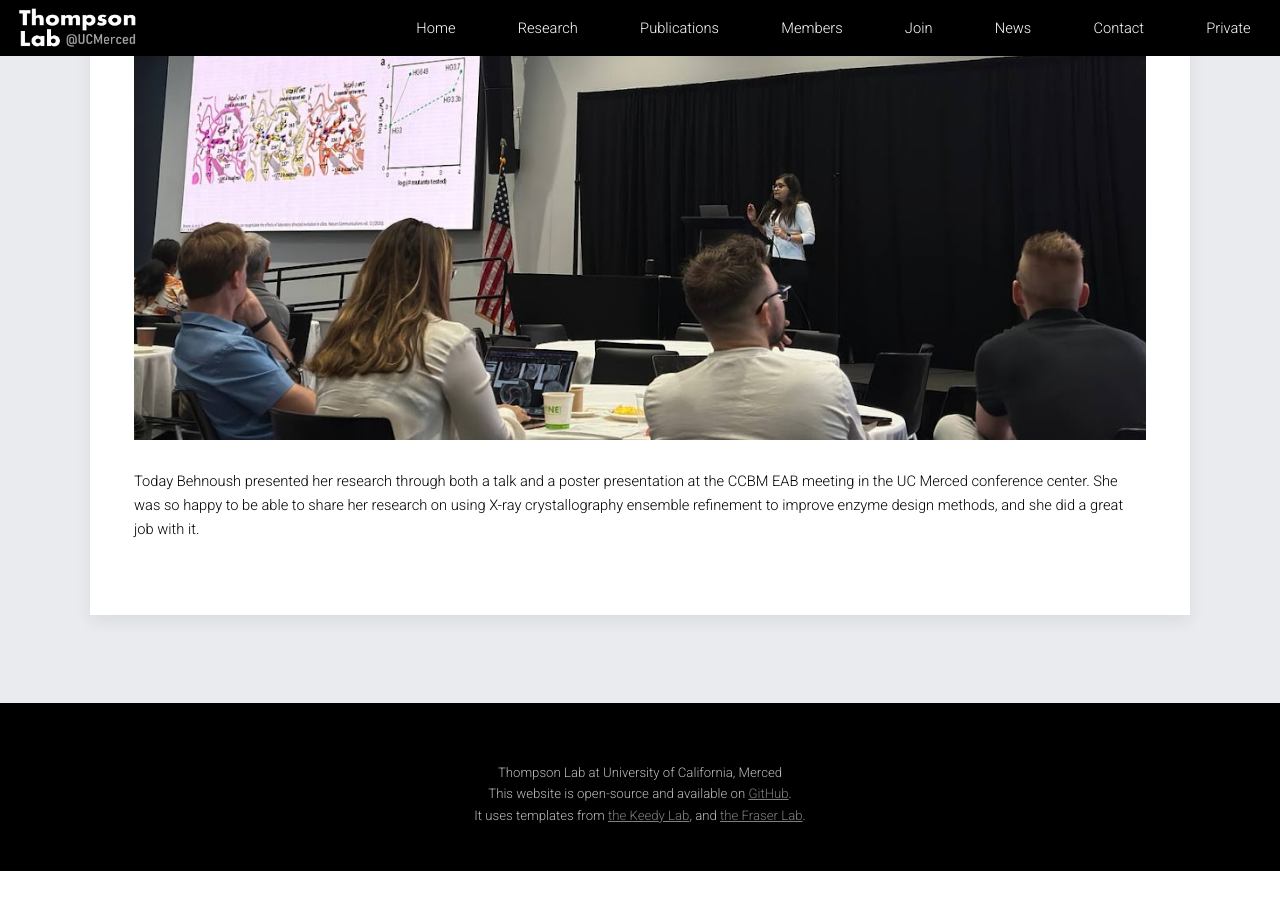
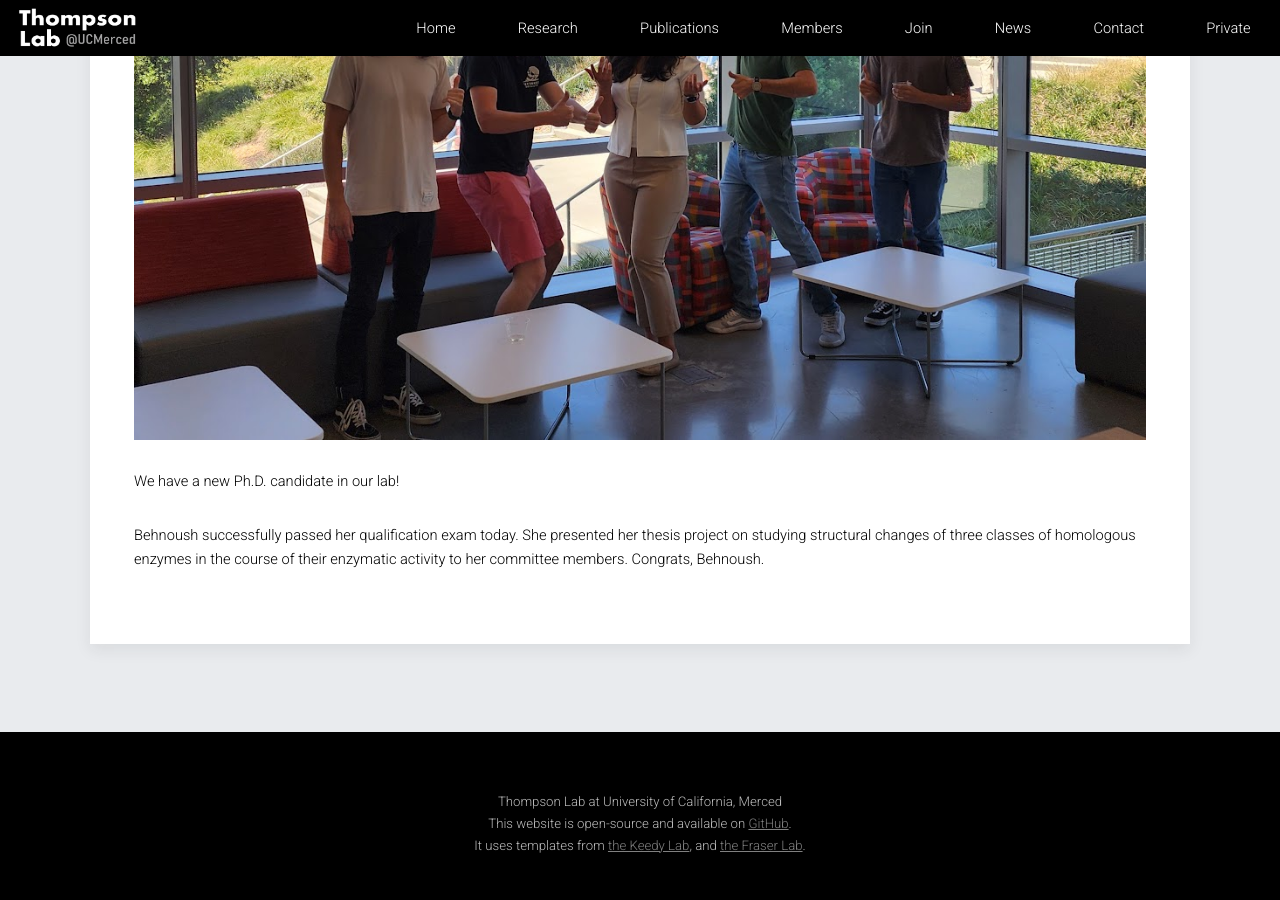
Before and after one commit to mthompson-lab/mthompson-lab.github.io, a Jekyll site: the page built from _posts/2023-08-25-Behnoush-quals.md, in a window 1280 px wide and 900 px high, scrolled down 768 px. Built offline with Jekyll 4.4.1, drawn with Linux system fonts in a browser that asks for light colours; before the commit the page ends 1639 px from its top, so only the background shows below that; some of the changed text lies outside the part shown.

Commit message:
three posts added

```diff
--- a/_posts/2023-08-25-Behnoush-quals.md
+++ b/_posts/2023-08-25-Behnoush-quals.md
@@ -1,9 +1,11 @@
 ---
-title: Behnoush gave a talk at CCBM!
+title: Behnoush passed her quals!
 author: Michael Thompson
 layout: pages
 group: news
 ---
-<span class="image fit"><img src="/images/2023-09-22-Behnoush-CCBM-talk.jpg" alt="" class="img-responsive"></span>
+<span class="image fit"><img src="/images/2023-08-25-Behnoush-quals.jpg" alt="" class="img-responsive"></span>
 
-Today Behnoush presented her research through both a talk and a poster presentation at the CCBM EAB meeting in the UC Merced conference center. She was so happy to be able to share her research on using X-ray crystallography ensemble refinement to improve enzyme design methods, and she did a great job with it.
+We have a new Ph.D. candidate in our lab!
+
+Behnoush successfully passed her qualification exam today. She presented her thesis project on studying structural changes of three classes of homologous enzymes in the course of their enzymatic activity to her committee members. Congrats, Behnoush.
```
Also changed, not shown: _posts/2023-07-28-Yosemittee_trip.md (added, +10 -0 lines), _posts/2023-08-03-BioXFEL-poster-presentation.md (added, +9 -0 lines), images/2023-07-28-Yosemite_trip.JPG (added), images/2023-08-03-BioXFEL-poster-presentation.jpg (added).
